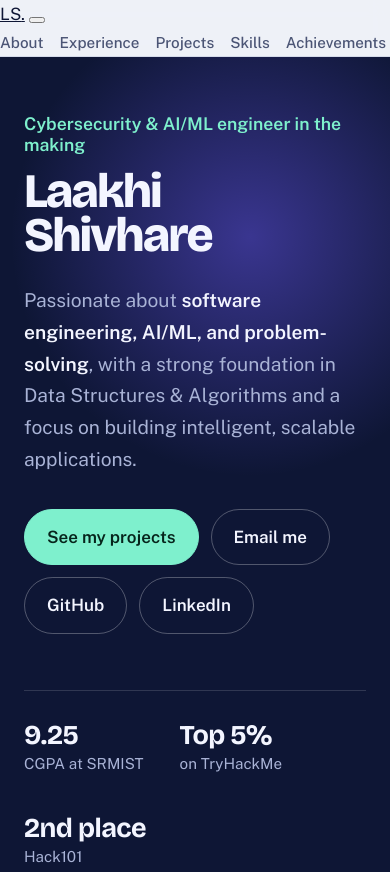
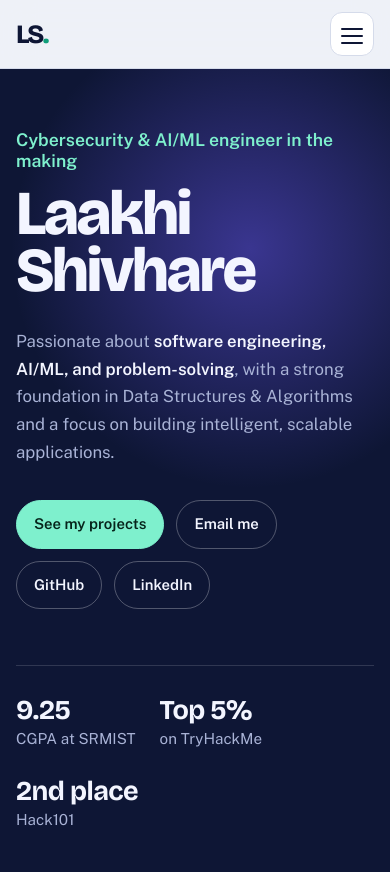
Before and after one commit to Laakhishiv6/Portfolio, a plain HTML site: page index.html in a window 390 px wide. Shown: the top 872 px of the page. Drawn offline with nearby package versions, Linux system fonts and the light colour scheme.

Commit message:
Update style.css

```diff
--- a/style.css
+++ b/style.css
@@ -1,85 +1,269 @@
-:root{--bg:#eef1f7;--surface:#fff;--ink:#0e1635;--muted:#4b5575;--line:#d5dbea;--accent:#4f3cf0;--accent-ink:#fff;--mint:#0f9f7a;--hero:#0e1635;--hero-ink:#f3f5ff;--hero-muted:#a9b3d6;--hero-accent:#7ef0cd;
---display:'Bricolage Grotesque','Trebuchet MS',Arial,sans-serif;--body:'Public Sans','Segoe UI',Arial,sans-serif;
-box-sizing:border-box;padding-top:env(safe-area-inset-top,0px);padding-bottom:env(safe-area-inset-bottom,0px);color-scheme:light}
-@media (prefers-color-scheme:dark){:root:not([data-theme="light"]){--bg:#0b1026;--surface:#131a38;--ink:#eef1ff;--muted:#a3add0;--line:#262f58;--accent:#9d90ff;--accent-ink:#0b1026;--mint:#5fe0b8;--hero:#070b1c;color-scheme:dark}}
-:root[data-theme="dark"]{--bg:#0b1026;--surface:#131a38;--ink:#eef1ff;--muted:#a3add0;--line:#262f58;--accent:#9d90ff;--accent-ink:#0b1026;--mint:#5fe0b8;--hero:#070b1c;color-scheme:dark}
-html{scroll-behavior:smooth;scroll-padding-top:calc(env(safe-area-inset-top,0px) + 72px)}
-*,*::before,*::after{box-sizing:border-box}
-body{margin:0;background:var(--bg);color:var(--ink);font:400 1.0625rem/1.65 var(--body);-webkit-font-smoothing:antialiased}
-a{color:inherit}
-:focus-visible{outline:3px solid var(--accent);outline-offset:3px;border-radius:4px}
-.wrap{max-width:1080px;margin:0 auto;padding:0 24px}
-nav{position:sticky;top:env(safe-area-inset-top,0px);z-index:20;background:color-mix(in srgb,var(--bg) 88%,transparent);backdrop-filter:blur(10px);border-bottom:1px solid var(--line)}
-nav .wrap{display:flex;align-items:center;justify-content:space-between;height:60px;gap:16px}
-nav b{font:800 1.15rem var(--display);letter-spacing:-.01em}
-nav ul{display:flex;gap:22px;list-style:none;margin:0;padding:0;overflow-x:auto}
-nav ul a{text-decoration:none;font-size:.95rem;color:var(--muted);font-weight:500;white-space:nowrap}
-nav ul a:hover{color:var(--ink)}
-body::before{content:"";position:fixed;inset:0 0 auto;height:env(safe-area-inset-top,0px);background:var(--bg);z-index:30}
-/* hero */
-.hero{background:var(--hero);color:var(--hero-ink);padding:88px 0 96px;position:relative;overflow:hidden}
-.hero::after{content:"";position:absolute;right:-120px;top:-80px;width:520px;height:520px;border-radius:50%;background:radial-gradient(circle,rgba(111,92,255,.45),transparent 65%);pointer-events:none}
-.hero .wrap{position:relative;z-index:1}
-.hero p.role{font:600 1.1rem var(--body);color:var(--hero-accent);margin:0 0 14px}
-.hero h1{font:800 clamp(3rem,10.5vw,8rem)/.92 var(--display);letter-spacing:-.04em;margin:0 0 28px}
-.hero h1 span{display:block}
-.hero .lede{max-width:34em;font-size:1.2rem;color:var(--hero-muted);margin:0 0 34px}
-.hero .lede strong{color:var(--hero-ink);font-weight:600}
-.btns{display:flex;flex-wrap:wrap;gap:12px}
-.btn{display:inline-block;padding:13px 22px;border-radius:999px;font-weight:600;text-decoration:none;border:1.5px solid rgba(255,255,255,.28);color:var(--hero-ink);transition:background .2s,transform .2s}
-.btn:hover{background:rgba(255,255,255,.1)}
-.btn.main{background:var(--hero-accent);color:#06241b;border-color:var(--hero-accent)}
-.btn.main:hover{background:#a6f6dd}
-.facts{display:flex;flex-wrap:wrap;gap:36px;margin-top:56px;padding-top:28px;border-top:1px solid rgba(255,255,255,.14)}
-.facts div{font-size:.95rem;color:var(--hero-muted)}
-.facts b{display:block;font:700 1.7rem var(--display);color:var(--hero-ink);letter-spacing:-.02em}
-/* sections */
-section{padding:84px 0}
-h2{font:800 clamp(2rem,5vw,3rem)/1.05 var(--display);letter-spacing:-.03em;margin:0 0 36px}
-.about{display:grid;grid-template-columns:1.4fr 1fr;gap:48px}
-.about p{margin:0 0 16px;max-width:38em}
-.card{background:var(--surface);border:1px solid var(--line);border-radius:18px;padding:26px}
-.card h3{font:700 1.2rem var(--display);margin:0 0 6px}
-.meta{color:var(--muted);font-size:.95rem;margin:0 0 14px}
-.edu strong{font:800 2.6rem/1 var(--display);color:var(--accent);letter-spacing:-.03em}
-/* timeline */
-.tl{border-left:2px solid var(--line);padding-left:28px;margin-left:6px;position:relative}
-.tl::before{content:"";position:absolute;left:-7px;top:6px;width:12px;height:12px;border-radius:50%;background:var(--accent)}
-.tl h3{font:700 1.45rem var(--display);margin:0}
-.tl ul{margin:14px 0 0;padding-left:20px;max-width:46em}
-.tl li{margin-bottom:8px}
-/* projects */
-.projects{display:grid;grid-template-columns:repeat(6,1fr);gap:20px}
-.proj{display:flex;flex-direction:column;gap:12px;border-radius:22px;padding:30px;background:var(--surface);border:1px solid var(--line)}
-.proj.feature{grid-column:span 6;background:var(--hero);color:var(--hero-ink);border-color:transparent;padding:38px}
-.proj.feature .meta,.proj.feature li{color:var(--hero-muted)}
-.proj.feature .tags span{background:rgba(255,255,255,.1);color:var(--hero-ink)}
-.proj:not(.feature){grid-column:span 3}
-.proj h3{font:800 clamp(1.4rem,3vw,2rem)/1.1 var(--display);letter-spacing:-.02em;margin:0}
-.proj.feature h3{font-size:clamp(1.8rem,4vw,2.8rem)}
-.proj ul{margin:0;padding-left:20px}
-.proj li{margin-bottom:8px;color:var(--muted)}
-.big{display:flex;flex-wrap:wrap;gap:28px;margin:6px 0 4px}
-.big b{display:block;font:800 2.2rem/1 var(--display);color:var(--hero-accent);letter-spacing:-.03em}
-.big small{color:var(--hero-muted);font-size:.9rem}
-.tags{display:flex;flex-wrap:wrap;gap:8px;margin-top:auto;padding-top:6px}
-.tags span{background:var(--bg);border-radius:999px;padding:4px 13px;font-size:.88rem;font-weight:500}
-/* skills */
-.skills{display:grid;grid-template-columns:repeat(auto-fit,minmax(300px,1fr));gap:20px}
-.skills h3{font:700 1.1rem var(--display);margin:0 0 12px}
-.chips{display:flex;flex-wrap:wrap;gap:8px}
-.chips span{border:1px solid var(--line);border-radius:10px;padding:4px 12px;font-size:.92rem;background:var(--bg)}
-/* wins */
-.wins{display:grid;grid-template-columns:repeat(auto-fit,minmax(310px,1fr));gap:20px}
-.wins .card h3{font-size:1.1rem}
-.wins .card p{margin:0;color:var(--muted);font-size:.98rem}
-.wins .place{display:inline-block;background:var(--accent);color:var(--accent-ink);font-weight:700;font-size:.85rem;padding:3px 12px;border-radius:999px;margin-bottom:12px}
-.certs{display:grid;grid-template-columns:repeat(auto-fit,minmax(280px,1fr));gap:20px;margin-top:20px}
-.certs .card b{font:700 1.5rem var(--display);color:var(--mint);display:block;margin-bottom:6px}
-/* contact */
-.contact{background:var(--hero);color:var(--hero-ink);border-radius:28px;padding:56px 40px;text-align:left}
-.contact h2{margin-bottom:14px}
-.contact p{color:var(--hero-muted);max-width:32em;margin:0 0 28px}
-footer{padding:32px 0 48px;color:var(--muted);font-size:.92rem}
-@media (max-width:760px){.about{grid-template-columns:1fr}.proj:not(.feature){grid-column:span 6}.hero{padding:56px 0 64px}section{padding:60px 0}.contact{padding:38px 24px}nav ul{gap:16px}}
-@media (prefers-reduced-motion:reduce){html{scroll-behavior:auto}.btn{transition:none}}
+ :root {
+  --bg: #eef1f7;
+  --surface: #ffffff;
+  --ink: #0e1635;
+  --muted: #4b5575;
+  --line: #d5dbea;
+  --accent: #4f3cf0;
+  --accent-ink: #ffffff;
+  --mint: #0f9f7a;
+  --hero: #0e1635;
+  --hero-ink: #f3f5ff;
+  --hero-muted: #a9b3d6;
+  --hero-accent: #7ef0cd;
+  --display: 'Bricolage Grotesque', 'Trebuchet MS', Arial, sans-serif;
+  --body: 'Public Sans', 'Segoe UI', Arial, sans-serif;
+  color-scheme: light;
+}
+
+@media (prefers-color-scheme: dark) {
+  :root:not([data-theme="light"]) {
+    --bg: #0b1026; --surface: #131a38; --ink: #eef1ff;
+    --muted: #a3add0; --line: #262f58; --accent: #9d90ff;
+    --accent-ink: #0b1026; --mint: #5fe0b8; --hero: #070b1c;
+    color-scheme: dark;
+  }
+}
+:root[data-theme="dark"] {
+  --bg: #0b1026; --surface: #131a38; --ink: #eef1ff;
+  --muted: #a3add0; --line: #262f58; --accent: #9d90ff;
+  --accent-ink: #0b1026; --mint: #5fe0b8; --hero: #070b1c;
+  color-scheme: dark;
+}
+
+*, *::before, *::after { box-sizing: border-box; }
+html {
+  scroll-behavior: smooth;
+  scroll-padding-top: 88px;
+}
+body {
+  margin: 0; background: var(--bg); color: var(--ink);
+  font: 400 1.0625rem/1.65 var(--body);
+  -webkit-font-smoothing: antialiased;
+}
+a { color: inherit; }
+:focus-visible { outline: 3px solid var(--accent); outline-offset: 4px; border-radius: 5px; }
+.wrap { width: min(1080px, calc(100% - 48px)); margin: 0 auto; }
+
+/* NAVBAR */
+.site-nav {
+  position: sticky;
+  top: 0;
+  z-index: 1000;
+  width: 100%;
+  background: rgba(238, 241, 247, .88);
+  border-bottom: 1px solid var(--line);
+  -webkit-backdrop-filter: blur(16px);
+  backdrop-filter: blur(16px);
+}
+@supports (background: color-mix(in srgb, white 80%, transparent)) {
+  .site-nav { background: color-mix(in srgb, var(--bg) 88%, transparent); }
+}
+.nav-wrap {
+  width: min(1160px, calc(100% - 48px));
+  min-height: 76px;
+  margin: 0 auto;
+  display: flex;
+  align-items: center;
+  justify-content: space-between;
+  gap: 28px;
+}
+.brand {
+  flex: 0 0 auto;
+  color: var(--ink);
+  text-decoration: none;
+  font: 800 1.65rem/1 var(--display);
+  letter-spacing: -.07em;
+}
+.brand span { color: var(--mint); }
+.nav-links {
+  display: flex;
+  align-items: center;
+  justify-content: flex-end;
+  gap: clamp(14px, 2.2vw, 30px);
+  list-style: none;
+  margin: 0;
+  padding: 0;
+}
+.nav-links a {
+  position: relative;
+  display: inline-block;
+  padding: 10px 0;
+  color: var(--muted);
+  text-decoration: none;
+  font-size: .94rem;
+  font-weight: 600;
+  white-space: nowrap;
+  transition: color .2s ease;
+}
+.nav-links a::after {
+  content: "";
+  position: absolute;
+  left: 0;
+  right: 100%;
+  bottom: 3px;
+  height: 2px;
+  border-radius: 2px;
+  background: var(--mint);
+  transition: right .2s ease;
+}
+.nav-links a:hover, .nav-links a.active { color: var(--ink); }
+.nav-links a:hover::after, .nav-links a.active::after { right: 0; }
+.menu-toggle {
+  display: none;
+  width: 44px;
+  height: 44px;
+  padding: 10px;
+  border: 1px solid var(--line);
+  border-radius: 12px;
+  background: var(--surface);
+  cursor: pointer;
+}
+.menu-toggle span {
+  display: block;
+  height: 2px;
+  width: 100%;
+  margin: 5px 0;
+  border-radius: 2px;
+  background: var(--ink);
+  transition: transform .2s ease, opacity .2s ease;
+}
+.menu-toggle[aria-expanded="true"] span:nth-child(1) { transform: translateY(7px) rotate(45deg); }
+.menu-toggle[aria-expanded="true"] span:nth-child(2) { opacity: 0; }
+.menu-toggle[aria-expanded="true"] span:nth-child(3) { transform: translateY(-7px) rotate(-45deg); }
+
+/* HERO */
+.hero {
+  background: var(--hero); color: var(--hero-ink);
+  padding: 88px 0 96px; position: relative; overflow: hidden;
+}
+.hero::after {
+  content: ""; position: absolute; right: -120px; top: -80px;
+  width: 520px; height: 520px; border-radius: 50%;
+  background: radial-gradient(circle, rgba(111,92,255,.45), transparent 65%);
+  pointer-events: none;
+}
+.hero .wrap { position: relative; z-index: 1; }
+.hero p.role { font: 600 1.1rem var(--body); color: var(--hero-accent); margin: 0 0 14px; }
+.hero h1 {
+  font: 800 clamp(3rem, 10.5vw, 8rem)/.92 var(--display);
+  letter-spacing: -.04em; margin: 0 0 28px;
+}
+.hero h1 span { display: block; }
+.hero .lede { max-width: 34em; font-size: 1.2rem; color: var(--hero-muted); margin: 0 0 34px; }
+.hero .lede strong { color: var(--hero-ink); font-weight: 600; }
+.btns { display: flex; flex-wrap: wrap; gap: 12px; }
+.btn {
+  display: inline-block; padding: 13px 22px; border-radius: 999px;
+  font-weight: 600; text-decoration: none;
+  border: 1.5px solid rgba(255,255,255,.28); color: var(--hero-ink);
+  transition: background .2s, transform .2s;
+}
+.btn:hover { background: rgba(255,255,255,.1); transform: translateY(-2px); }
+.btn.main { background: var(--hero-accent); color: #06241b; border-color: var(--hero-accent); }
+.btn.main:hover { background: #a6f6dd; }
+.facts { display: flex; flex-wrap: wrap; gap: 36px; margin-top: 56px; padding-top: 28px; border-top: 1px solid rgba(255,255,255,.14); }
+.facts div { font-size: .95rem; color: var(--hero-muted); }
+.facts b { display: block; font: 700 1.7rem var(--display); color: var(--hero-ink); letter-spacing: -.02em; }
+
+/* SECTIONS */
+section { padding: 84px 0; scroll-margin-top: 88px; }
+.section-tight { padding-top: 0; }
+h2 { font: 800 clamp(2rem, 5vw, 3rem)/1.05 var(--display); letter-spacing: -.03em; margin: 0 0 36px; }
+.about { display: grid; grid-template-columns: 1.4fr 1fr; gap: 48px; }
+.about p { margin: 0 0 16px; max-width: 38em; }
+.card { background: var(--surface); border: 1px solid var(--line); border-radius: 18px; padding: 26px; }
+.card h3 { font: 700 1.2rem var(--display); margin: 0 0 6px; }
+.meta { color: var(--muted); font-size: .95rem; margin: 0 0 14px; }
+.edu strong { font: 800 2.6rem/1 var(--display); color: var(--accent); letter-spacing: -.03em; }
+
+/* TIMELINE */
+.tl { border-left: 2px solid var(--line); padding-left: 28px; margin-left: 6px; position: relative; }
+.tl::before { content: ""; position: absolute; left: -7px; top: 6px; width: 12px; height: 12px; border-radius: 50%; background: var(--accent); }
+.tl h3 { font: 700 1.45rem var(--display); margin: 0; }
+.tl ul { margin: 14px 0 0; padding-left: 20px; max-width: 46em; }
+.tl li { margin-bottom: 8px; }
+
+/* PROJECTS */
+.projects { display: grid; grid-template-columns: repeat(6, 1fr); gap: 20px; }
+.proj { display: flex; flex-direction: column; gap: 12px; border-radius: 22px; padding: 30px; background: var(--surface); border: 1px solid var(--line); min-width: 0; }
+.proj.feature { grid-column: span 6; background: var(--hero); color: var(--hero-ink); border-color: transparent; padding: 38px; }
+.proj.feature .meta, .proj.feature li { color: var(--hero-muted); }
+.proj.feature .tags span { background: rgba(255,255,255,.1); color: var(--hero-ink); }
+.proj:not(.feature) { grid-column: span 3; }
+.proj h3 { font: 800 clamp(1.4rem, 3vw, 2rem)/1.1 var(--display); letter-spacing: -.02em; margin: 0; }
+.proj.feature h3 { font-size: clamp(1.8rem, 4vw, 2.8rem); }
+.proj ul { margin: 0; padding-left: 20px; }
+.proj li { margin-bottom: 8px; color: var(--muted); }
+.big { display: flex; flex-wrap: wrap; gap: 28px; margin: 6px 0 4px; }
+.big b { display: block; font: 800 2.2rem/1 var(--display); color: var(--hero-accent); letter-spacing: -.03em; }
+.big small { color: var(--hero-muted); font-size: .9rem; }
+.tags { display: flex; flex-wrap: wrap; gap: 8px; margin-top: auto; padding-top: 6px; }
+.tags span { background: var(--bg); border-radius: 999px; padding: 4px 13px; font-size: .88rem; font-weight: 500; }
+
+/* SKILLS */
+.skills { display: grid; grid-template-columns: repeat(auto-fit, minmax(280px, 1fr)); gap: 20px; }
+.skills h3 { font: 700 1.1rem var(--display); margin: 0 0 12px; }
+.chips { display: flex; flex-wrap: wrap; gap: 8px; }
+.chips span { border: 1px solid var(--line); border-radius: 10px; padding: 4px 12px; font-size: .92rem; background: var(--bg); }
+
+/* ACHIEVEMENTS */
+.wins { display: grid; grid-template-columns: repeat(auto-fit, minmax(280px, 1fr)); gap: 20px; }
+.wins .card h3 { font-size: 1.1rem; }
+.wins .card p { margin: 0; color: var(--muted); font-size: .98rem; }
+.wins .place { display: inline-block; background: var(--accent); color: var(--accent-ink); font-weight: 700; font-size: .85rem; padding: 3px 12px; border-radius: 999px; margin-bottom: 12px; }
+.cert-heading { margin-top: 64px; }
+.certs { display: grid; grid-template-columns: repeat(auto-fit, minmax(260px, 1fr)); gap: 20px; margin-top: 20px; }
+.certs .card b { font: 700 1.5rem var(--display); color: var(--mint); display: block; margin-bottom: 6px; }
+.certs .card .meta { margin: 0; }
+
+/* CONTACT + FOOTER */
+.contact { background: var(--hero); color: var(--hero-ink); border-radius: 28px; padding: 56px 40px; text-align: left; }
+.contact h2 { margin-bottom: 14px; }
+.contact p { color: var(--hero-muted); max-width: 32em; margin: 0 0 28px; }
+footer { padding: 32px 0 48px; color: var(--muted); font-size: .92rem; }
+
+/* RESPONSIVE NAV + LAYOUT */
+@media (max-width: 820px) {
+  .nav-wrap { min-height: 68px; }
+  .menu-toggle { display: block; }
+  .nav-links {
+    display: none;
+    position: absolute;
+    top: calc(100% + 1px);
+    left: 0;
+    right: 0;
+    padding: 14px 24px 20px;
+    background: var(--bg);
+    border-bottom: 1px solid var(--line);
+    box-shadow: 0 16px 24px rgba(8, 15, 40, .12);
+    flex-direction: column;
+    align-items: stretch;
+    gap: 2px;
+  }
+  .nav-links.open { display: flex; }
+  .nav-links a { display: block; padding: 11px 4px; }
+  .nav-links a::after { bottom: 5px; right: 100%; }
+  .nav-links a:hover::after, .nav-links a.active::after { right: 75%; }
+}
+@media (max-width: 760px) {
+  .about { grid-template-columns: 1fr; gap: 24px; }
+  .proj:not(.feature) { grid-column: span 6; }
+  .hero { padding: 60px 0 68px; }
+  section { padding: 60px 0; }
+  .section-tight { padding-top: 0; }
+  .contact { padding: 38px 24px; }
+  .facts { gap: 24px; }
+}
+@media (max-width: 480px) {
+  .wrap, .nav-wrap { width: min(100% - 32px, 1080px); }
+  .hero h1 { font-size: clamp(3.1rem, 16vw, 5rem); }
+  .hero .lede { font-size: 1.05rem; }
+  .proj, .proj.feature { padding: 24px; }
+  .btn { padding: 11px 17px; font-size: .93rem; }
+  .contact { padding: 30px 22px; border-radius: 20px; }
+}
+@media (prefers-reduced-motion: reduce) {
+  html { scroll-behavior: auto; }
+  *, *::before, *::after { transition-duration: .01ms !important; animation-duration: .01ms !important; }
+}
```
